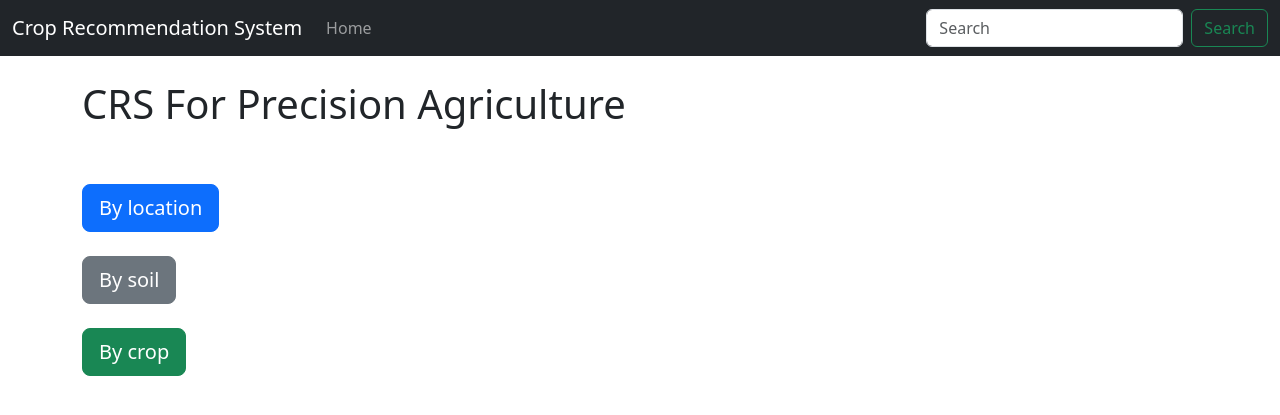
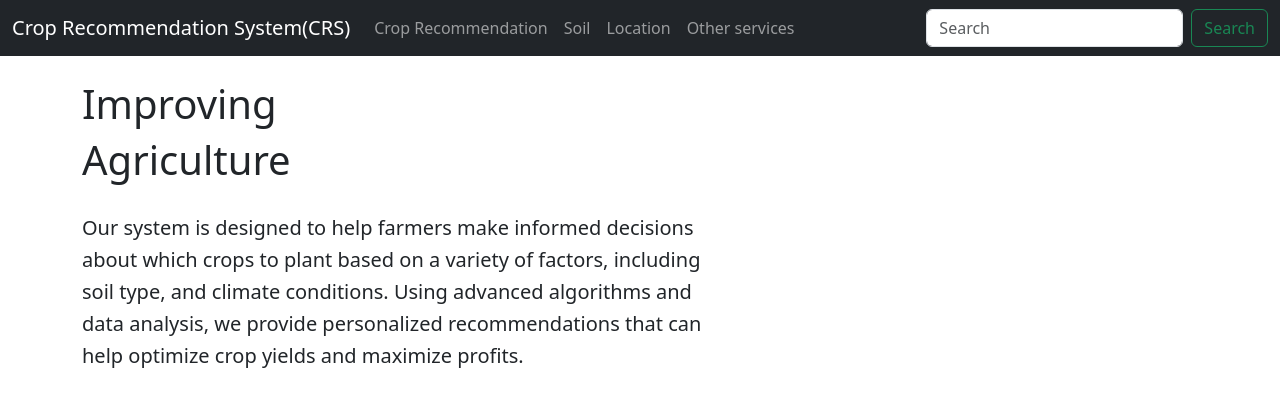
Before and after one commit to GodsonNtungi/CRS, a Django app: page / in a window 1280 px wide. Shown: the top 415 px of the page. Run offline with Django 4.2, Linux system fonts and the light colour scheme.

Commit message:
modifications

```diff
--- a/CropRecommendationSystem/CropRecommendationSystem/urls.py
+++ b/CropRecommendationSystem/CropRecommendationSystem/urls.py
@@ -25,4 +25,5 @@ urlpatterns = [
     path('Bysoil/', views.bysoil, name='Bysoil'),
     path('Bycrop/', views.bycrop, name='Bycrop'),
 
+
 ]
--- a/CropRecommendationSystem/CropRecommendationSystem/views.py
+++ b/CropRecommendationSystem/CropRecommendationSystem/views.py
@@ -6,12 +6,12 @@ def home(request):
 
 
 def bylocation(request):
-    return render(request, 'bylocation.html')
+    return render(request, 'bylocation.html', {})
 
 
 def bysoil(request):
-    return render(request, 'bysoil.html')
+    return render(request, 'bysoil.html', {})
 
 
 def bycrop(request):
-    return render(request, 'bycrop.html')
+    return render(request, 'bycrop.html', {})
--- a/CropRecommendationSystem/templates/bycrop.html
+++ b/CropRecommendationSystem/templates/bycrop.html
@@ -1,6 +1,8 @@
 {% extends 'base.html' %}
 
 {% block content %}
+
+    <div class="bg-success p-2" style="--bs-bg-opacity: .5;"/>
  <h1>This is by crop</h1>
 
 
--- a/CropRecommendationSystem/templates/home.html
+++ b/CropRecommendationSystem/templates/home.html
@@ -1,22 +1,19 @@
 {% extends 'base.html' %}
 
 {% block content %}
- <h1>CRS For Precision Agriculture</h1>
-    <br/>
-    <br/>
-    <button type="button" class="btn btn-primary btn-lg"
-            onclick="window.location.href={% url 'Bylocation' %}">By location
-    </button>
-    <br/>
-    <br/>
-    <button type="button" class="btn btn-secondary btn-lg"
-             onclick="window.location.href={% url 'Bysoil' %}">By soil
-    </button>
-    <br/>
-    <br/>
-    <button type="button" class="btn btn-success btn-lg"
-             onclick="window.location.href={% url 'Bycrop' %}">By crop
-    </button>
+
+
+
+    <h1>Improving</h1>
+    <h1>Agriculture</h1>
+
     <br/>
 
+    <h5>Our system is designed to help farmers make informed decisions</h5>
+    <h5> about which crops to plant based on a variety of factors, including </h5>
+    <h5> soil type, and climate conditions. Using advanced algorithms and </h5>
+    <h5>data analysis, we provide personalized recommendations that can</h5>
+    <h5>help optimize crop yields and maximize profits.</h5>
+
+
 {% endblock %}
--- a/CropRecommendationSystem/templates/navbar.html
+++ b/CropRecommendationSystem/templates/navbar.html
@@ -1,6 +1,6 @@
 <nav class="navbar navbar-expand-lg navbar-dark bg-dark">
   <div class="container-fluid">
-    <a class="navbar-brand" href="{% url 'home' %}">Crop Recommendation System</a>
+    <a class="navbar-brand" href="{% url 'home' %}">Crop Recommendation System(CRS)</a>
     <button class="navbar-toggler" type="button" data-bs-toggle="collapse" data-bs-target="#navbarSupportedContent" aria-controls="navbarSupportedContent" aria-expanded="false" aria-label="Toggle navigation">
       <span class="navbar-toggler-icon"></span>
     </button>
@@ -8,9 +8,19 @@
       <ul class="navbar-nav me-auto mb-2 mb-lg-0">
 
         <li class="nav-item">
-          <a class="nav-link" href="{% url 'home' %}">Home</a>
+          <a class="nav-link" href="{% url 'Bycrop' %}">Crop Recommendation</a>
         </li>
 
+          <li class="nav-item">
+          <a class="nav-link" href="{% url 'Bysoil' %}">Soil </a>
+        </li>
+       <li class="nav-item">
+          <a class="nav-link" href="{% url 'Bylocation' %}">Location</a>
+        </li>
+
+          <li class="nav-item">
+          <a class="nav-link" href="#">Other services </a>
+        </li>
 
       </ul>
       <form class="d-flex" role="search">
```
